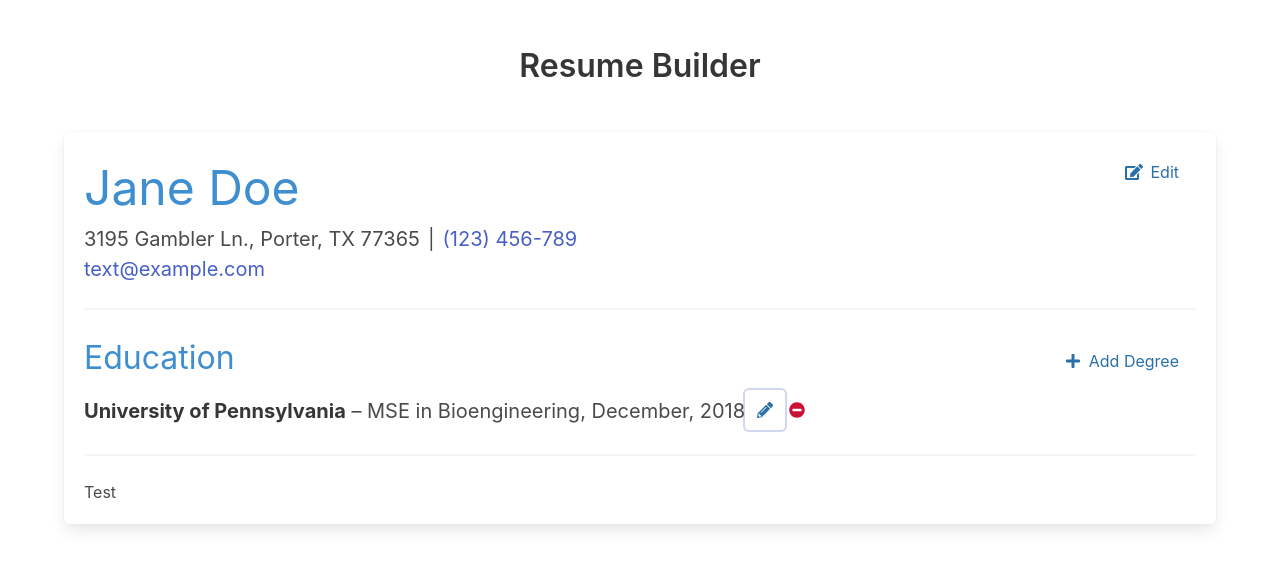
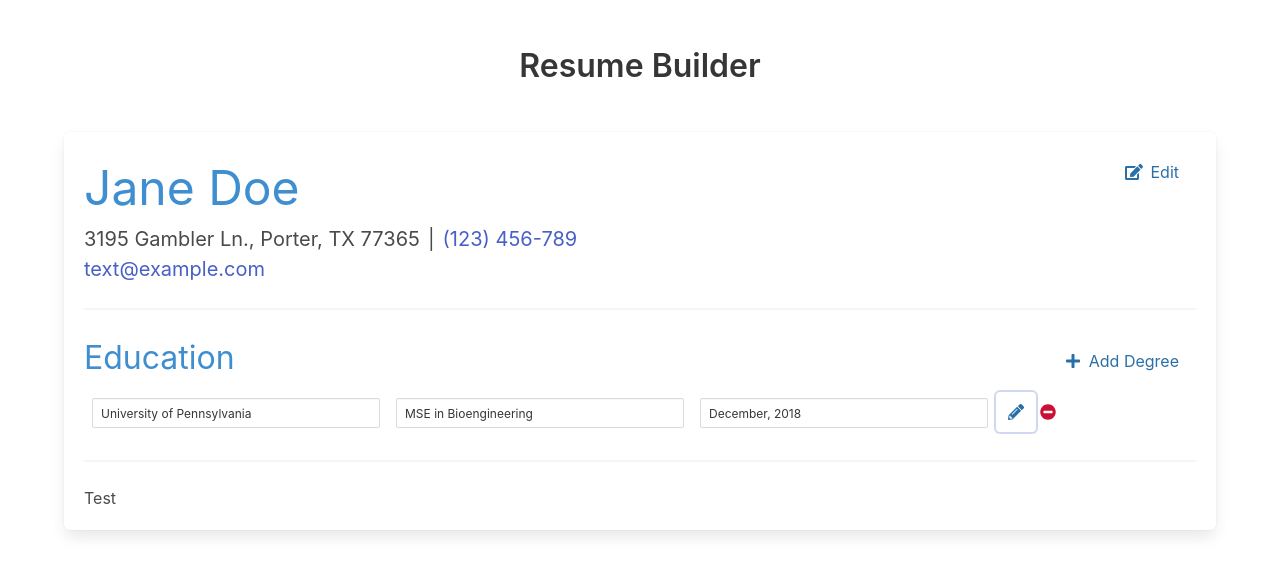
Before and after one commit to ahanasi/cv-project, a React (Create React App) app: page / in a window 1280 px wide. Both pictures are taken after a click on the button 765 px from the left and 410 px from the top of the page. Shown: the top 574 px of the page. Built offline with nearby package versions, Linux system fonts and the light colour scheme.

Commit message:
Create controlled inputs for degree edit

```diff
--- a/src/components/DegreeItem.js
+++ b/src/components/DegreeItem.js
@@ -18,13 +18,68 @@ class DegreeItem extends Component {
   }
 
   render() {
-    const { degreeInfo, id, isEditable } = this.props;
+    const { degreeInfo, id, isEditable, changeDegree } = this.props;
 
-    return (
-      <p className="is-size-5">
-        <strong>{degreeInfo.school}</strong> – {degreeInfo.degreeName}, {degreeInfo.dateEarned}
-      </p>
-    );
+    if (isEditable) {
+      return (
+        <div className="is-size-5 is-flex">
+          <div className="field m-2">
+            <label htmlFor="school" className="is-sr-only">
+              School
+            </label>
+            <input
+              id="school"
+              type="text"
+              className="input is-small"
+              name="school"
+              value={degreeInfo.school}
+              placeholder="School"
+              onChange={(e) => {
+                changeDegree(e, id);
+              }}
+            ></input>
+          </div>
+          <div className="field m-2">
+            <label htmlFor="degreeName" className="is-sr-only">
+              Degree Name
+            </label>
+            <input
+              id="degreeName"
+              type="text"
+              className="input is-small"
+              name="degreeName"
+              value={degreeInfo.degreeName}
+              placeholder="Degree"
+              onChange={(e) => {
+                changeDegree(e, id);
+              }}
+            ></input>
+          </div>
+          <div className="field m-2">
+            <label htmlFor="dateEarned" className="is-sr-only">
+              Date Earned
+            </label>
+            <input
+              id="dateEarned"
+              type="text"
+              className="input is-small"
+              name="dateEarned"
+              placeholder="Date Earned"
+              value={degreeInfo.dateEarned}
+              onChange={(e) => {
+                changeDegree(e, id);
+              }}
+            ></input>
+          </div>
+        </div>
+      );
+    } else {
+      return (
+        <p className="is-size-5">
+          <strong>{degreeInfo.school}</strong> – {degreeInfo.degreeName}, {degreeInfo.dateEarned}
+        </p>
+      );
+    }
   }
 }
 
--- a/src/components/Education.js
+++ b/src/components/Education.js
@@ -35,6 +35,8 @@ class Education extends Component {
     this.handleSubmit = this.handleSubmit.bind(this);
     this.toggleEducationForm = this.toggleEducationForm.bind(this);
     this.deleteDegree = this.deleteDegree.bind(this);
+    this.editDegree = this.editDegree.bind(this);
+    this.changeDegree = this.changeDegree.bind(this);
   }
 
   handleInputChange(event) {
@@ -88,15 +90,46 @@ class Education extends Component {
   deleteDegree(degreeID) {
     const degreeItems = this.state.degrees.filter((degree) => degree.id !== degreeID);
     this.setState({ degrees: degreeItems });
-    console.log(this.state.degrees);
+  }
+
+  editDegree(degreeID) {
+    const degreeIndex = this.state.degrees.findIndex((degree) => degree.id === degreeID);
+
+    this.setState((prevState) => ({
+      degrees: prevState.degrees.map((degree, i) => {
+        const degreeToEdit = Object.assign({}, degree);
+        if (i === degreeIndex) {
+          degreeToEdit.isEditable = !degreeToEdit.isEditable;
+        }
+        return degreeToEdit;
+      }),
+    }));
+  }
+
+  changeDegree(e, id) {
+    const target = e.target;
+    const value = target.value;
+    const name = target.name;
+
+    const degreeIndex = this.state.degrees.findIndex((degree) => degree.id === id);
+
+    this.setState((prevState) => ({
+      degrees: prevState.degrees.map((degree, i) => {
+        const degreeToEdit = Object.assign({}, degree);
+        if (i === degreeIndex) {
+          degreeToEdit.degreeInfo[name] = value;
+        }
+        return degreeToEdit;
+      }),
+    }));
   }
 
   render() {
     const degreeItems = this.state.degrees.map((degree) => {
       return (
         <li key={degree.id} className="is-flex is-align-items-baseline">
-          <DegreeItem degreeInfo={degree.degreeInfo} id={degree.id} isEditable={degree.isEditable} />
-          <button className="button is-ghost has-text-info-dark" aria-label="Edit Degree">
+          <DegreeItem degreeInfo={degree.degreeInfo} id={degree.id} isEditable={degree.isEditable} changeDegree={this.changeDegree} />
+          <button className="button is-ghost has-text-info-dark" aria-label="Edit Degree" onClick={() => this.editDegree(degree.id)}>
             <span className="icon is-small">
               <FontAwesomeIcon icon={faPencilAlt} />
             </span>
--- a/src/index.css
+++ b/src/index.css
@@ -12,3 +12,7 @@ code {
 .input.field-body {
   width: 20rem;
 }
+
+.input.is-small {
+  width: 18rem;
+}
```
